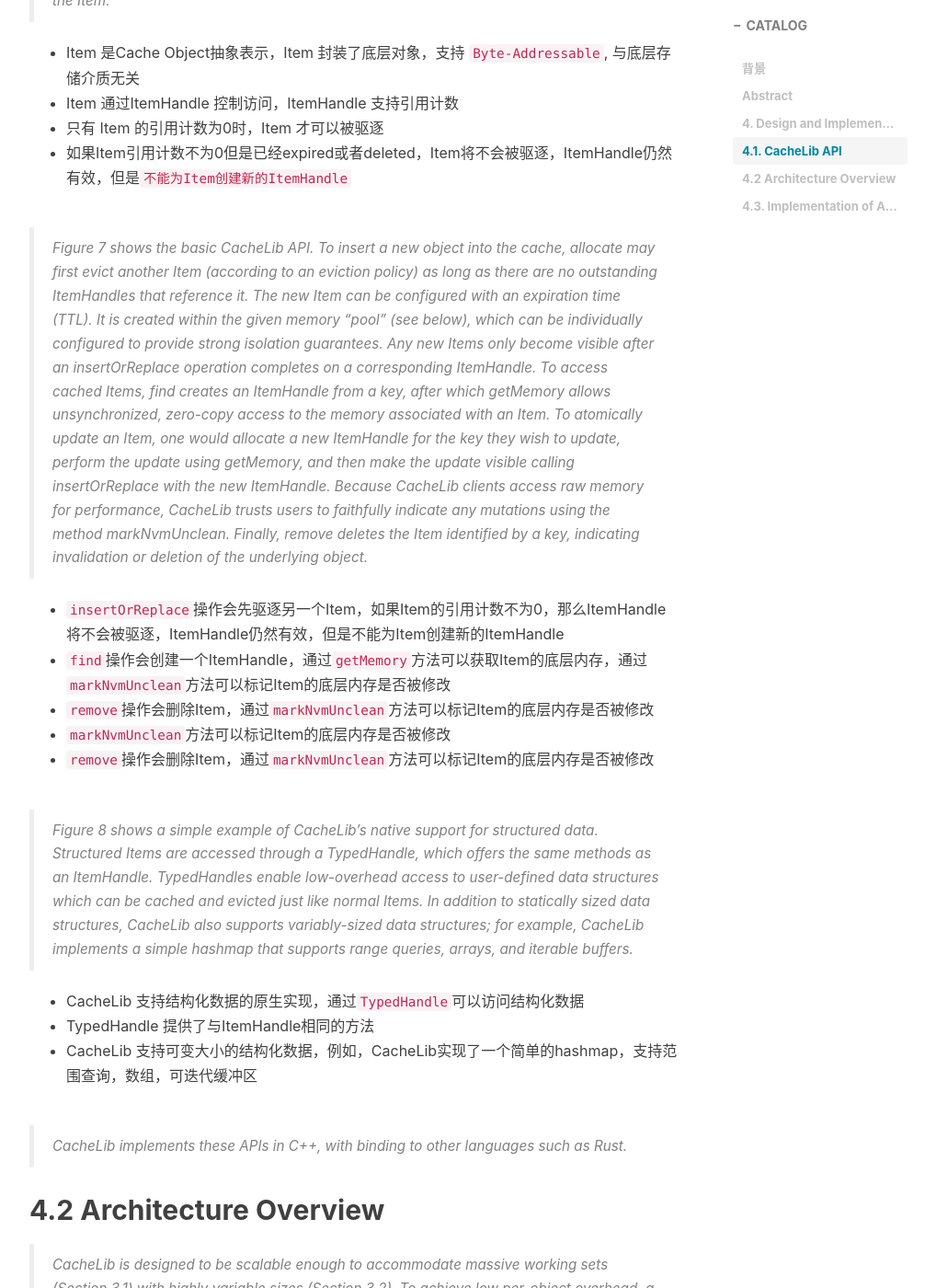
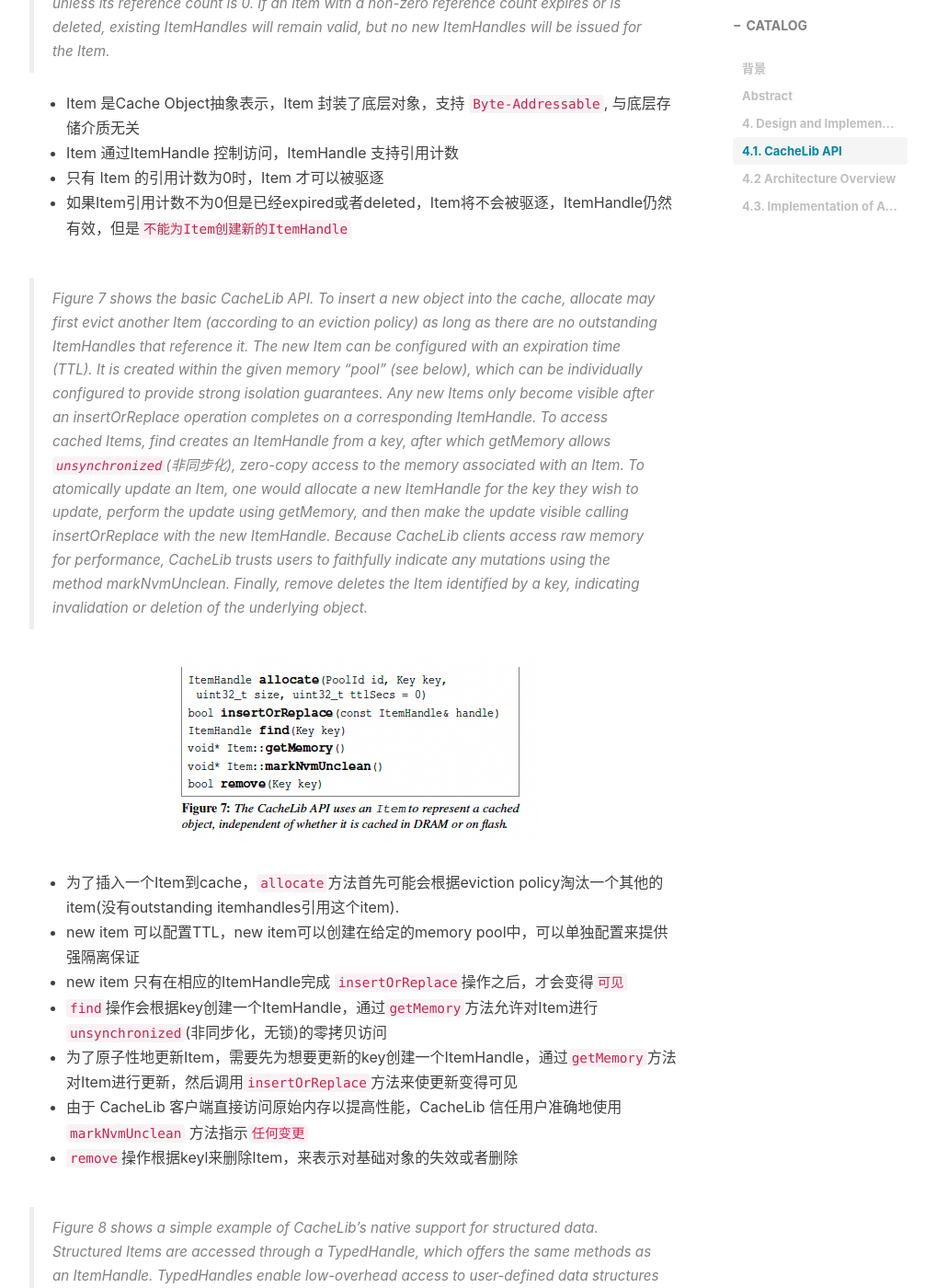
Before and after one commit to coderex2522/coderex2522.github.io, a Jekyll site: the page built from _posts/2024-09-05-cachelib-paper.md, in a window 1280 px wide and 1400 px high, scrolled down 3977 px. Shown: the whole window at 92% size, without its empty margins (233-1239 px from the left). Built offline with Jekyll 4.4.1, drawn with Linux system fonts in a browser that asks for light colours; nearby versions of some CDN libraries; comment, search, counter and statistics services are not loaded; some of the changed text lies outside the part shown.

Commit message:
update cachelib paper

```diff
--- a/_posts/2024-09-05-cachelib-paper.md
+++ b/_posts/2024-09-05-cachelib-paper.md
@@ -25,8 +25,10 @@
 
 > This paper presents a different approach to cache development, successfully employed at Facebook, which extracts a core set of common requirements and functionality from otherwise disjoint caching systems. CacheLib is a generalpurpose caching engine, designed based on experiences with a range of caching use cases at Facebook, that facilitates the easy development and maintenance of caches. CacheLib was first deployed at Facebook in 2017 and today powers over 70 services including CDN, storage, and application-data caches. This paper describes our experiences during the transition from independent, specialized caches to the widespread adoption of CacheLib. We explain how the characteristics of production workloads and use cases at Facebook drove important design decisions. We describe how caches at Facebook have evolved over time, including the significant benefits seen from deploying CacheLib. We also discuss the implications our experiences have for future caching design and research.
 
-* 论文呈现了一个新的缓存系统设计，成功应用在Facebook上，该系统将`提取`出`通用`的`需求和功能`，并将其应用到`不同`的`缓存系统`中。
-* CacheLib 是一个通用的缓存引擎，基于Facebook的`大量的缓存使用case`
+* 论文提出一个不同的缓存开发方法，成功应用在Facebook上，它从不同的缓存系统中`提取`出`通用的需求和功能`
+* CacheLib 是一个通用的缓存引擎，基于Facebook的`大量的缓存使用case的经验`而设计
+* 本文描述了从独立、专业的缓存过渡到CacheLib广泛应用过程中的经验。
+* 我们解释了Facebook的生产工作负载和用例特征如何影响了重要的设计决策。
 
 # 4. Design and Implementation
 > CacheLib enables the construction of fast, stable caches for a broad set of use cases. To address common challenges across these use cases as described in Sections 2 and 3, we identify `the following features` as necessary requirements for a `generalpurpose` caching engine.
@@ -71,19 +73,25 @@
 * 只有 Item 的引用计数为0时，Item 才可以被驱逐
 * 如果Item引用计数不为0但是已经expired或者deleted，Item将不会被驱逐，ItemHandle仍然有效，但是`不能为Item创建新的ItemHandle`
 
-> Figure 7 shows the basic CacheLib API. To insert a new object into the cache, allocate may first evict another Item (according to an eviction policy) as long as there are no outstanding ItemHandles that reference it. The new Item can be configured with an expiration time (TTL). It is created within the given memory “pool” (see below), which can be individually configured to provide strong isolation guarantees. Any new Items only become visible after an insertOrReplace operation completes on a corresponding ItemHandle. To access cached Items, find creates an ItemHandle from a key, after which getMemory allows unsynchronized, zero-copy access to the memory associated with an Item. To atomically update an Item, one would allocate a new ItemHandle for the key they wish to update, perform the update using getMemory, and then make the update visible calling insertOrReplace with the new ItemHandle. Because CacheLib clients access raw memory for performance, CacheLib trusts users to faithfully indicate any mutations using the method markNvmUnclean. Finally, remove deletes the Item identified by a key, indicating invalidation or deletion of the underlying object.
+> Figure 7 shows the basic CacheLib API. To insert a new object into the cache, allocate may first evict another Item (according to an eviction policy) as long as there are no outstanding ItemHandles that reference it. The new Item can be configured with an expiration time (TTL). It is created within the given memory “pool” (see below), which can be individually configured to provide strong isolation guarantees. Any new Items only become visible after an insertOrReplace operation completes on a corresponding ItemHandle. To access cached Items, find creates an ItemHandle from a key, after which getMemory allows `unsynchronized`(非同步化), zero-copy access to the memory associated with an Item. To atomically update an Item, one would allocate a new ItemHandle for the key they wish to update, perform the update using getMemory, and then make the update visible calling insertOrReplace with the new ItemHandle. Because CacheLib clients access raw memory for performance, CacheLib trusts users to faithfully indicate any mutations using the method markNvmUnclean. Finally, remove deletes the Item identified by a key, indicating invalidation or deletion of the underlying object.
 
-* `insertOrReplace`操作会先驱逐另一个Item，如果Item的引用计数不为0，那么ItemHandle将不会被驱逐，ItemHandle仍然有效，但是不能为Item创建新的ItemHandle
-* `find`操作会创建一个ItemHandle，通过`getMemory`方法可以获取Item的底层内存，通过`markNvmUnclean`方法可以标记Item的底层内存是否被修改
-* `remove`操作会删除Item，通过`markNvmUnclean`方法可以标记Item的底层内存是否被修改
-* `markNvmUnclean`方法可以标记Item的底层内存是否被修改
-* `remove`操作会删除Item，通过`markNvmUnclean`方法可以标记Item的底层内存是否被修改
+![1](/img/cachelib/figure7.png)
+
+* 为了插入一个Item到cache，`allocate`方法首先可能会根据eviction policy淘汰一个其他的item(没有outstanding itemhandles引用这个item).
+* new item 可以配置TTL，new item可以创建在给定的memory pool中，可以单独配置来提供强隔离保证
+* new item 只有在相应的ItemHandle完成 `insertOrReplace`操作之后，才会变得`可见`
+* `find`操作会根据key创建一个ItemHandle，通过`getMemory`方法允许对Item进行`unsynchronized`(非同步化，无锁)的零拷贝访问
+* 为了原子性地更新Item，需要先为想要更新的key创建一个ItemHandle，通过`getMemory`方法对Item进行更新，然后调用`insertOrReplace`方法来使更新变得可见
+* 由于 CacheLib 客户端直接访问原始内存以提高性能，CacheLib 信任用户准确地使用 `markNvmUnclean` 方法指示`任何变更`
+* `remove`操作根据keyl来删除Item，来表示对基础对象的失效或者删除
 
 > Figure 8 shows a simple example of CacheLib’s native support for structured data. Structured Items are accessed through a TypedHandle, which offers the same methods as an ItemHandle. TypedHandles enable low-overhead access to user-defined data structures which can be cached and evicted just like normal Items. In addition to statically sized data structures, CacheLib also supports variably-sized data structures; for example, CacheLib implements a simple hashmap that supports range queries, arrays, and iterable buffers.
 
+![1](/img/cachelib/figure8.png)
+
 * CacheLib 支持结构化数据的原生实现，通过`TypedHandle`可以访问结构化数据
 * TypedHandle 提供了与ItemHandle相同的方法
-* CacheLib 支持可变大小的结构化数据，例如，CacheLib实现了一个简单的hashmap，支持范围查询，数组，可迭代缓冲区
+* CacheLib 支持可变大小的结构化数据，例如，CacheLib实现了一个简单的hashmap(支持范围查询)，数组 和 可迭代缓冲区
 
 > CacheLib implements these APIs in C++, with binding to other languages such as Rust.
 
```
Also changed, not shown: img/cachelib/figure7.png (added), img/cachelib/figure8.png (added).
